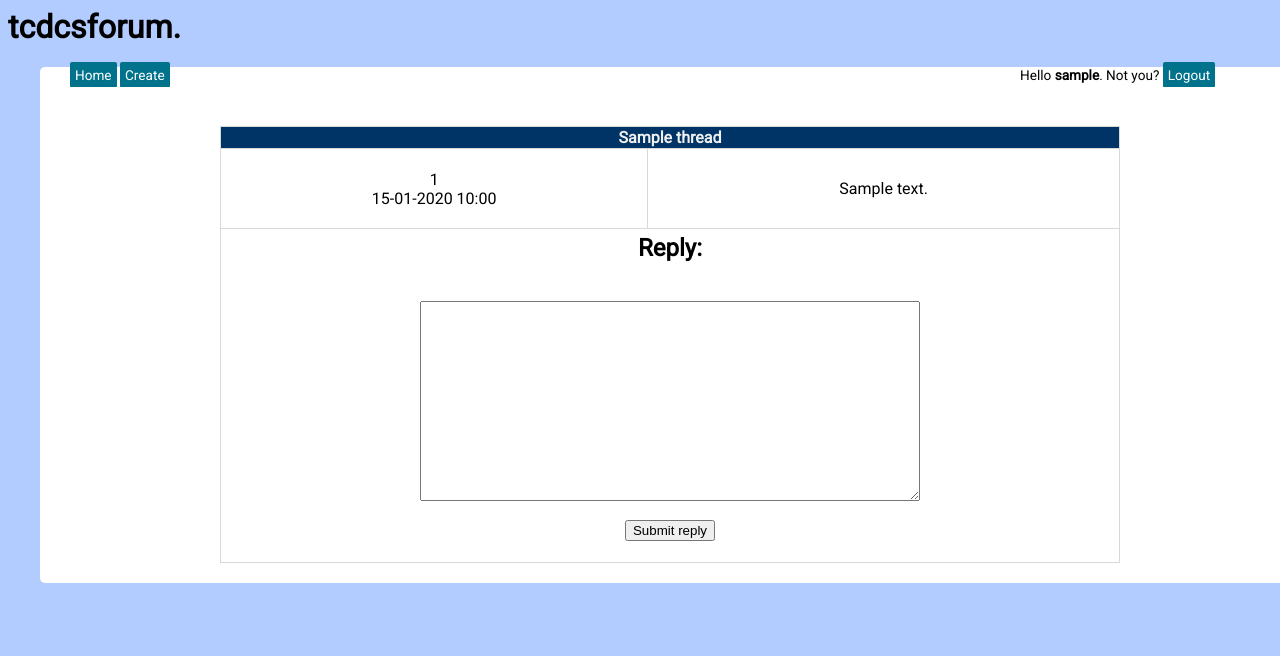
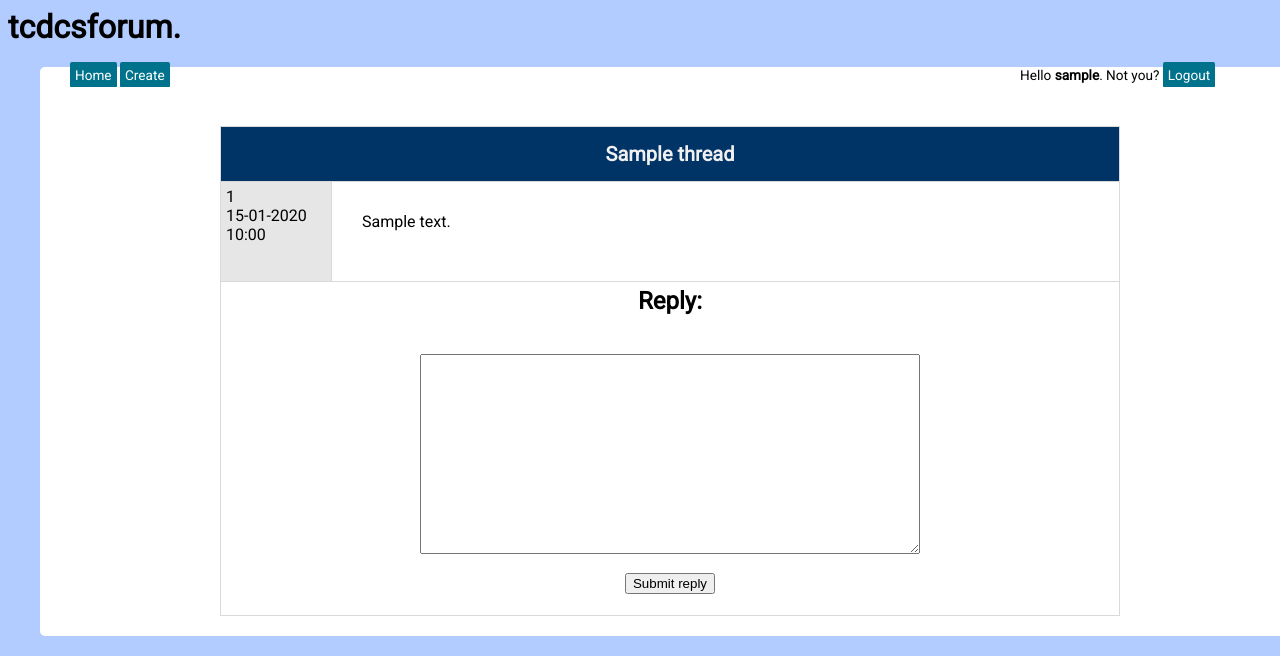
Before and after one commit to lod531/cs3013, a PHP site: page /posts.php?thread=1 in a window 1280 px wide. Shown: the top 656 px of the page. Run offline with PHP 8.4, Linux system fonts and the light colour scheme; the visitor is signed in with stand-in values (Sample User, id 1); tables that the repository leaves empty hold one stand-in row (values such as "Sample post").

Commit message:
Changed the style for replies
Makes replies look more forum-y

```diff
--- a/Websitev3/style.css
+++ b/Websitev3/style.css
@@ -79,10 +79,32 @@ table a:hover {
 th {
     background-color: #003366;
     color: #F0F0F0;
+     padding: 15px;
+     font-size: 20px;
 }
 
 td {
     padding: 5px;
+
+}
+.user-post {
+    text-align: left;
+    height: 100px;
+    overflow: auto;
+    width: 100px;
+    background-color: rgb(230, 230, 230);
+    vertical-align: top;
+
+}
+.post-content {
+    padding: 30px;
+    text-align: left;
+    vertical-align: top;
+
+
+}
+.d{
+    font-size: 50%;
 }
 
 /* Begin font styles */
@@ -124,11 +146,10 @@ h3 {margin: 0 auto; padding: 0;}
 .topic-post {
     height: 100px;
     overflow: auto;
+    text-align: left;
 }
 
-.post-content {
-    padding: 30px;
-}
+
 
 textarea {
     width: 500px;
```
